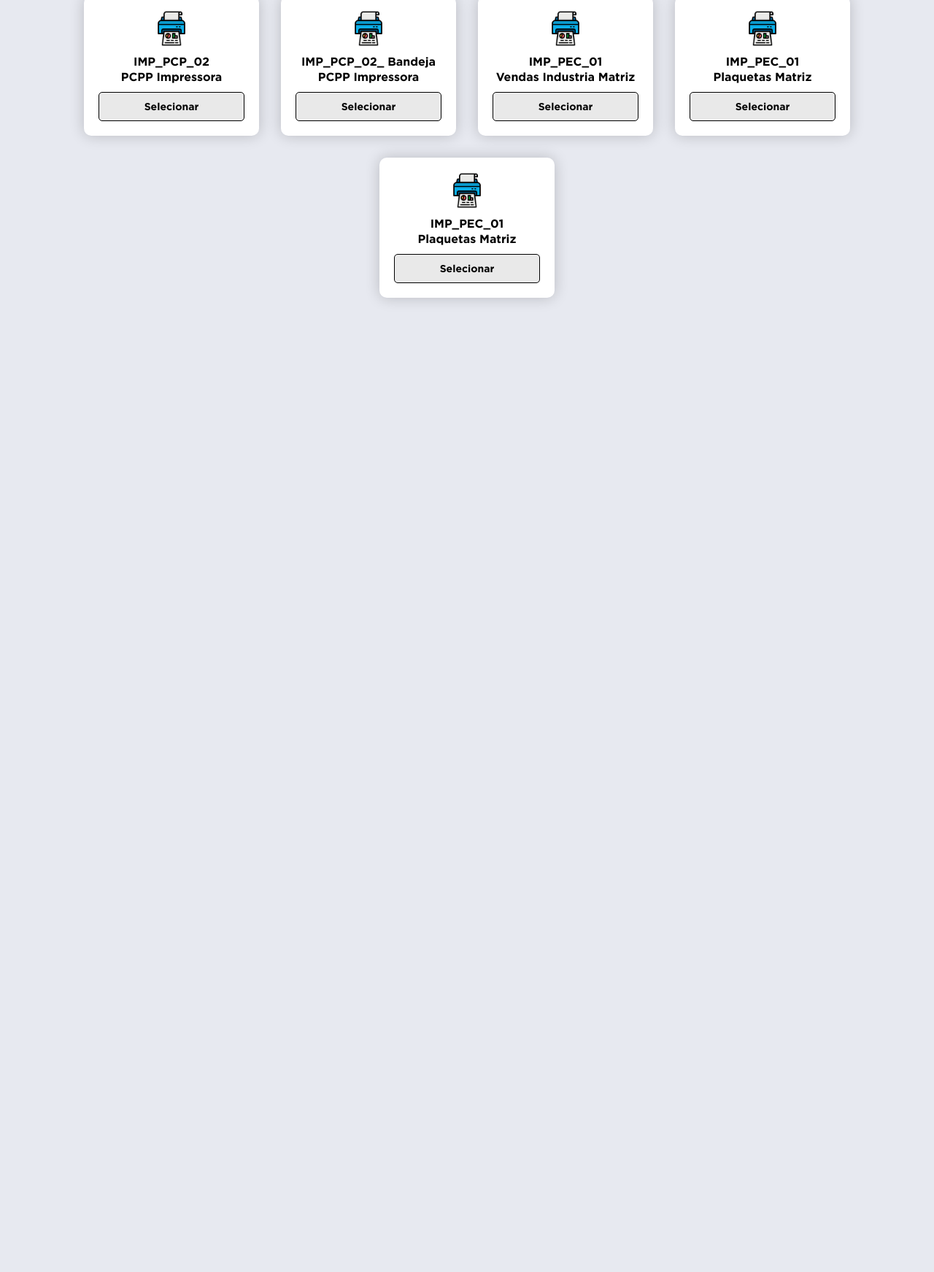
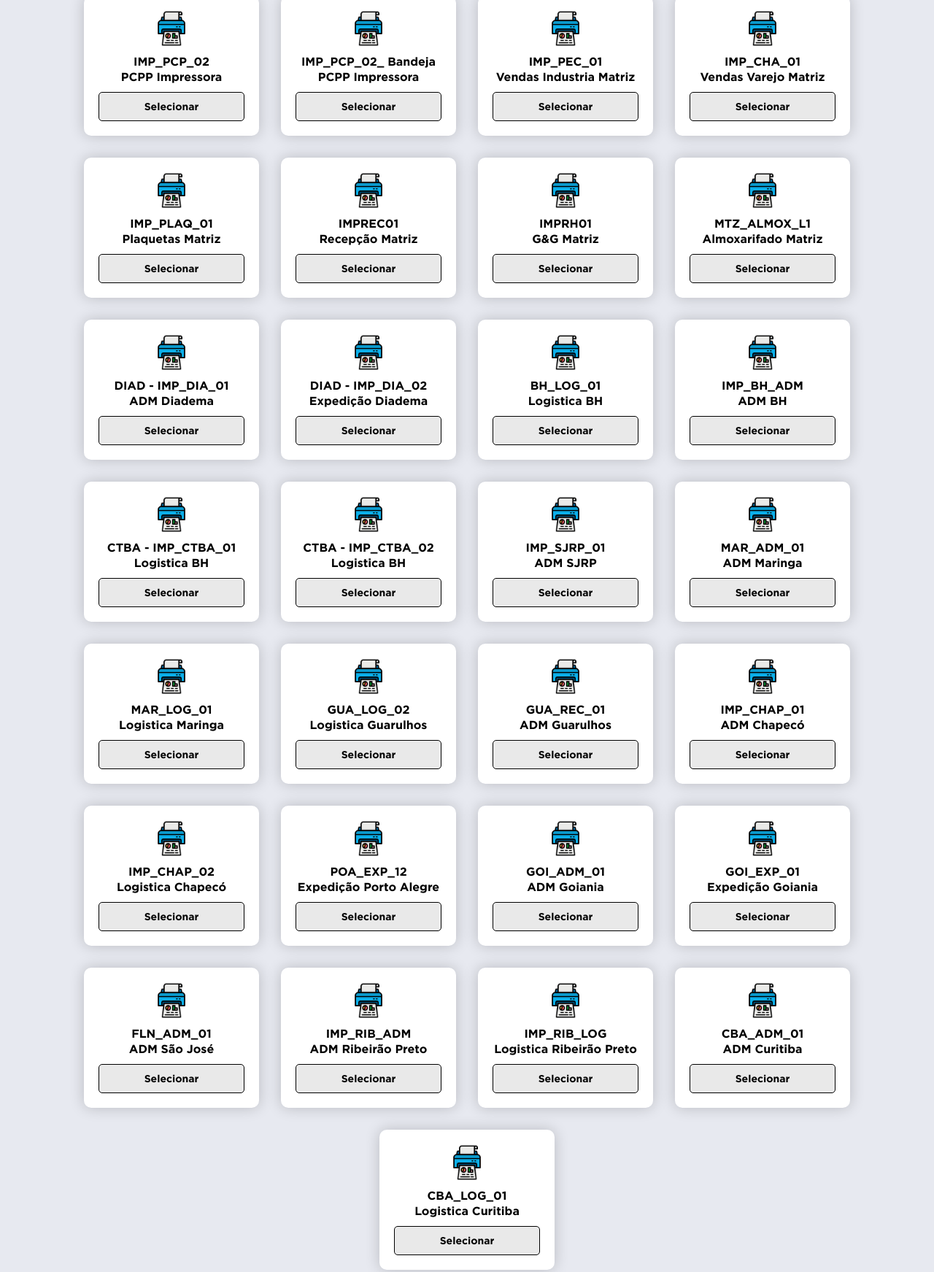
Before and after one commit to Gyane001/FlexboxImpressoras, a plain HTML site: page index.html in a window 1280 px wide. Shown: the part 494-2237 px from the top of the page at 73% size. Before the commit the page ends 922 px from the top, so only its background shows below. Drawn offline with Linux system fonts and the light colour scheme.

Commit message:
Add files via upload

```diff
--- a/app.js
+++ b/app.js
@@ -0,0 +1,18 @@
+document.addEventListener('DOMContentLoaded', () => {
+    const barraPesquisa = document.getElementById('barra-pesquisa');
+    const impressoras = document.querySelectorAll('.impressoras');
+
+    barraPesquisa.addEventListener('input', () => {
+        const termo = barraPesquisa.value.toLowerCase();
+
+        impressoras.forEach(div => {
+            const nomeImpressora = div.querySelector('.nome').textContent.toLowerCase();
+
+            if (nomeImpressora.includes(termo)) {
+                div.style.display = 'flex'; // ou 'block' dependendo do seu CSS
+            } else {
+                div.style.display = 'none';
+            }
+        });
+    });
+});
--- a/index.html
+++ b/index.html
@@ -13,24 +13,22 @@
     <header class="rodape">
         <div class="nav-esquerda">
             <img src="./img/logo.png" alt="Logo" class="logo" />
-
-            <button class="nav-btn">Sobre</button>
-            <button class="nav-btn">Produtos</button>
+            <button class="nav-btn">Inicio</button>
+            <button class="nav-btn">Instale você mesmo</button>
         </div>
 
         <h1 class="titulo">IMPRESSORAS BOLD</h1>
 
         <div class="nav-direita">
             <label class="pesquisar-label">Pesquisar:</label>
-            <input class="input" type="text" placeholder="Digite aqui" />
-            <div class="login">Login</div>
+            <input id="barra-pesquisa" class="input" type="text" placeholder="Digite aqui" />
         </div>
     </header>
 
     <main id="conteudo" class="conteudo">
         <h1 class="instalacao">Selecione a impressora que deseja instalar</h1>
 
-
+        <!-- Exemplo de bloco de impressora -->
         <div class="impressoras">
             <img src="./img/impressora.png" />
             <div class="nome">IMP_FAT_01
@@ -82,23 +80,185 @@
 
         <div class="impressoras">
             <img src="./img/impressora.png" />
-            <div class="nome">IMP_PEC_01
+            <div class="nome">IMP_CHA_01
+                <br> Vendas Varejo Matriz</div>
+            <button class="botao">Selecionar</button>
+        </div>
+
+        <div class="impressoras">
+            <img src="./img/impressora.png" />
+            <div class="nome">IMP_PLAQ_01
                 <br> Plaquetas Matriz</div>
             <button class="botao">Selecionar</button>
         </div>
 
         <div class="impressoras">
             <img src="./img/impressora.png" />
-            <div class="nome">IMP_PEC_01
-                <br> Plaquetas Matriz</div>
+            <div class="nome">IMPREC01
+                <br> Recepção Matriz</div>
             <button class="botao">Selecionar</button>
         </div>
 
+        <div class="impressoras">
+            <img src="./img/impressora.png" />
+            <div class="nome">IMPRH01
+                <br> G&G Matriz</div>
+            <button class="botao">Selecionar</button>
+        </div>
 
+        <div class="impressoras">
+            <img src="./img/impressora.png" />
+            <div class="nome">MTZ_ALMOX_L1
+                <br> Almoxarifado Matriz</div>
+            <button class="botao">Selecionar</button>
+        </div>
 
+        <div class="impressoras">
+            <img src="./img/impressora.png" />
+            <div class="nome">DIAD - IMP_DIA_01
+                <br> ADM Diadema</div>
+            <button class="botao">Selecionar</button>
+        </div>
 
+        <div class="impressoras">
+            <img src="./img/impressora.png" />
+            <div class="nome">DIAD - IMP_DIA_02
+                <br> Expedição Diadema</div>
+            <button class="botao">Selecionar</button>
+        </div>
 
+        <div class="impressoras">
+            <img src="./img/impressora.png" />
+            <div class="nome">BH_LOG_01
+                <br> Logistica BH</div>
+            <button class="botao">Selecionar</button>
+        </div>
 
+        <div class="impressoras">
+            <img src="./img/impressora.png" />
+            <div class="nome">IMP_BH_ADM
+                <br> ADM BH</div>
+            <button class="botao">Selecionar</button>
+        </div>
+
+        <div class="impressoras">
+            <img src="./img/impressora.png" />
+            <div class="nome">CTBA - IMP_CTBA_01
+                <br> Logistica BH</div>
+            <button class="botao">Selecionar</button>
+        </div>
+
+        <div class="impressoras">
+            <img src="./img/impressora.png" />
+            <div class="nome">CTBA - IMP_CTBA_02
+                <br> Logistica BH</div>
+            <button class="botao">Selecionar</button>
+        </div>
+
+        <div class="impressoras">
+            <img src="./img/impressora.png" />
+            <div class="nome">IMP_SJRP_01
+                <br> ADM SJRP</div>
+            <button class="botao">Selecionar</button>
+        </div>
+
+        <div class="impressoras">
+            <img src="./img/impressora.png" />
+            <div class="nome">MAR_ADM_01
+                <br> ADM Maringa</div>
+            <button class="botao">Selecionar</button>
+        </div>
+
+        <div class="impressoras">
+            <img src="./img/impressora.png" />
+            <div class="nome">MAR_LOG_01
+                <br> Logistica Maringa</div>
+            <button class="botao">Selecionar</button>
+        </div>
+
+        <div class="impressoras">
+            <img src="./img/impressora.png" />
+            <div class="nome">GUA_LOG_02
+                <br> Logistica Guarulhos</div>
+            <button class="botao">Selecionar</button>
+        </div>
+
+        <div class="impressoras">
+            <img src="./img/impressora.png" />
+            <div class="nome">GUA_REC_01
+                <br> ADM Guarulhos</div>
+            <button class="botao">Selecionar</button>
+        </div>
+
+        <div class="impressoras">
+            <img src="./img/impressora.png" />
+            <div class="nome">IMP_CHAP_01
+                <br> ADM Chapecó</div>
+            <button class="botao">Selecionar</button>
+        </div>
+
+        <div class="impressoras">
+            <img src="./img/impressora.png" />
+            <div class="nome">IMP_CHAP_02
+                <br> Logistica Chapecó</div>
+            <button class="botao">Selecionar</button>
+        </div>
+
+        <div class="impressoras">
+            <img src="./img/impressora.png" />
+            <div class="nome">POA_EXP_12
+                <br> Expedição Porto Alegre</div>
+            <button class="botao">Selecionar</button>
+        </div>
+
+        <div class="impressoras">
+            <img src="./img/impressora.png" />
+            <div class="nome">GOI_ADM_01
+                <br> ADM Goiania</div>
+            <button class="botao">Selecionar</button>
+        </div>
+
+        <div class="impressoras">
+            <img src="./img/impressora.png" />
+            <div class="nome">GOI_EXP_01
+                <br> Expedição Goiania</div>
+            <button class="botao">Selecionar</button>
+        </div>
+
+        <div class="impressoras">
+            <img src="./img/impressora.png" />
+            <div class="nome">FLN_ADM_01
+                <br> ADM São José </div>
+            <button class="botao">Selecionar</button>
+        </div>
+
+        <div class="impressoras">
+            <img src="./img/impressora.png" />
+            <div class="nome">IMP_RIB_ADM
+                <br> ADM Ribeirão Preto </div>
+            <button class="botao">Selecionar</button>
+        </div>
+
+        <div class="impressoras">
+            <img src="./img/impressora.png" />
+            <div class="nome">IMP_RIB_LOG
+                <br> Logistica Ribeirão Preto </div>
+            <button class="botao">Selecionar</button>
+        </div>
+
+        <div class="impressoras">
+            <img src="./img/impressora.png" />
+            <div class="nome">CBA_ADM_01
+                <br> ADM Curitiba </div>
+            <button class="botao">Selecionar</button>
+        </div>
+
+        <div class="impressoras">
+            <img src="./img/impressora.png" />
+            <div class="nome">CBA_LOG_01
+                <br> Logistica Curitiba </div>
+            <button class="botao">Selecionar</button>
+        </div>
     </main>
 </body>
 
--- a/style.css
+++ b/style.css
@@ -71,12 +71,6 @@ body {
     border: 1px solid #ccc;
 }
 
-.login {
-    font-family: gothambold;
-    font-size: 18px;
-    cursor: pointer;
-}
-
 .conteudo {
     margin-top: 50px;
     padding: 20px;
```
